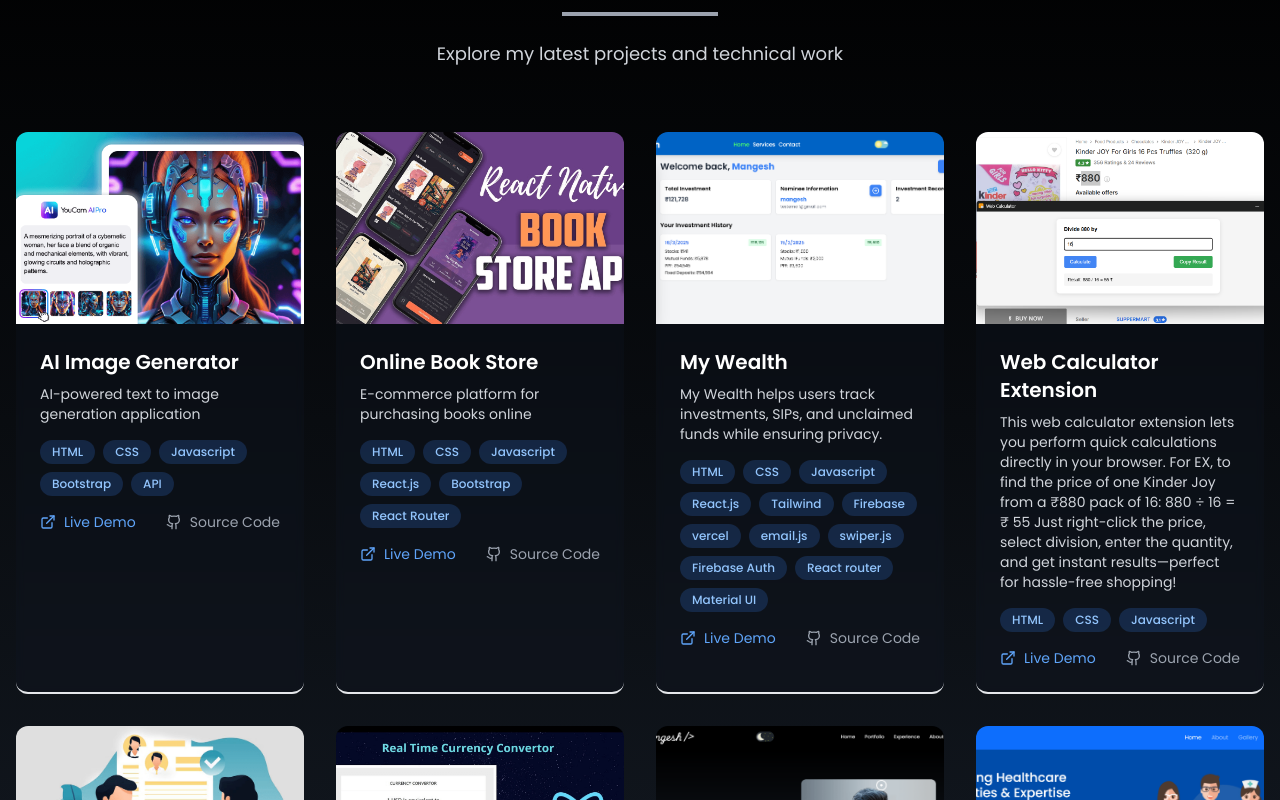
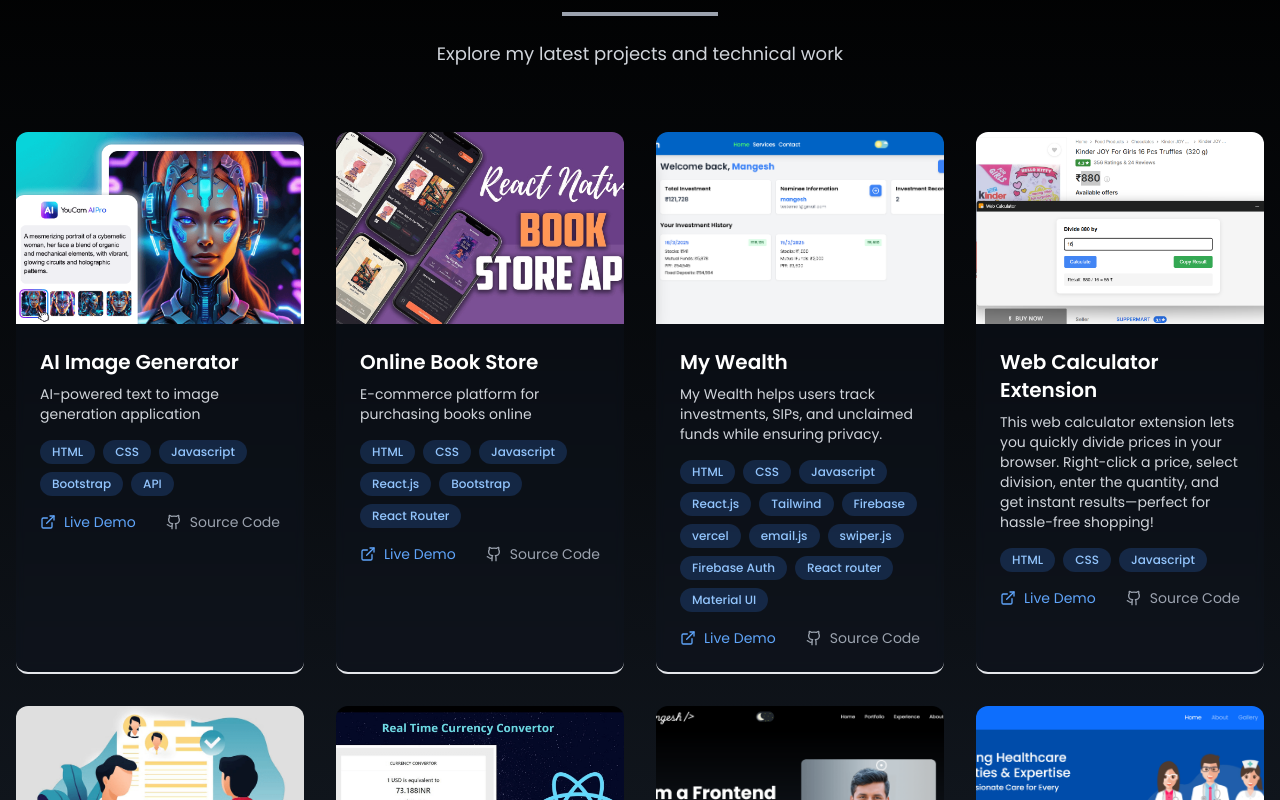
Before and after one commit to mbl43/Portfolio, a React (Vite) app: page / in a window 1280 px wide. Shown: the part 900-1700 px from the top of the page. Built offline with nearby package versions, Linux system fonts and the light colour scheme; a web font is replaced by a local one.

Commit message:
Add framer-motion animations to project cards in Portfolio component

```diff
--- a/src/Components/Portfolio.jsx
+++ b/src/Components/Portfolio.jsx
@@ -1,4 +1,5 @@
 import React from "react";
+import { motion } from "framer-motion";
 import { ExternalLink, Github } from "lucide-react";
 import Currency from "../assets/portfolio/currency.png";
 import Password from "../assets/portfolio/passoword.jpg";
@@ -51,7 +52,7 @@ const Portfolio = () => {
         "swiper.js",
         "Firebase Auth",
         "React router",
-        "Material UI"
+        "Material UI",
       ],
       description:
         "My Wealth helps users track investments, SIPs, and unclaimed funds while ensuring privacy.",
@@ -62,10 +63,7 @@ const Portfolio = () => {
       link: "https://github.com/mbl43/Web-Calculator-Extension/blob/main/README.md",
       name: "Web Calculator Extension",
       stack: ["HTML", "CSS", "Javascript"],
-      description: `This web calculator extension lets you perform quick calculations directly in your browser.
-          For EX, to find the price of one Kinder Joy from a ₹880 pack of 16:  880 ÷ 16 = ₹ 55
-       Just right-click the price, select division, enter the quantity, and get instant results—perfect for hassle-free shopping!
-       `,
+      description: `This web calculator extension lets you quickly divide prices in your browser. Right-click a price, select division, enter the quantity, and get instant results—perfect for hassle-free shopping! `,
     },
     {
       id: 5,
@@ -135,10 +133,16 @@ const Portfolio = () => {
         {/* Projects Grid */}
         <div className="grid grid-cols-1 md:grid-cols-2 lg:grid-cols-4 gap-8">
           {projects.map(({ id, src, link, name, stack, description }) => (
+            <motion.div
+              key={id}
+              initial={{ opacity: 0, y: 50 }} // Start hidden
+              whileInView={{ opacity: 1, y: 0 }} // Animate into view
+              transition={{ duration: 0.7 }}
+              viewport={{ once: true, amount: 0.3 }} // Triggers when 30% is visible>
+            >
               <div
-              key={id}
                 className="group relative bg-gray-900/30 backdrop-blur-sm rounded-xl overflow-hidden
-              transform transition-all duration-300 hover:scale-[1.02] hover:-translate-y-2 border-b-2"
+              transform transition-all duration-300 hover:scale-[1.02] hover:-translate-y-2 border-b-2 h-full"
               >
                 {/* Image Container */}
                 <div className="relative h-48 overflow-hidden">
@@ -152,7 +156,7 @@ const Portfolio = () => {
                 </div>
 
                 {/* Content Container */}
-              <div className="p-6">
+                <div className="p-6 ">
                   <h3 className="text-xl font-semibold text-white mb-2">
                     {name}
                   </h3>
@@ -197,6 +201,7 @@ const Portfolio = () => {
                 {/* Hover Effect Overlay */}
                 <div className="absolute inset-0 border border-blue-500/20 opacity-0 group-hover:opacity-100 transition-opacity duration-300 rounded-xl pointer-events-none" />
               </div>
+            </motion.div>
           ))}
         </div>
       </div>
```
Lines whose indentation alone changed are shown as unchanged.
